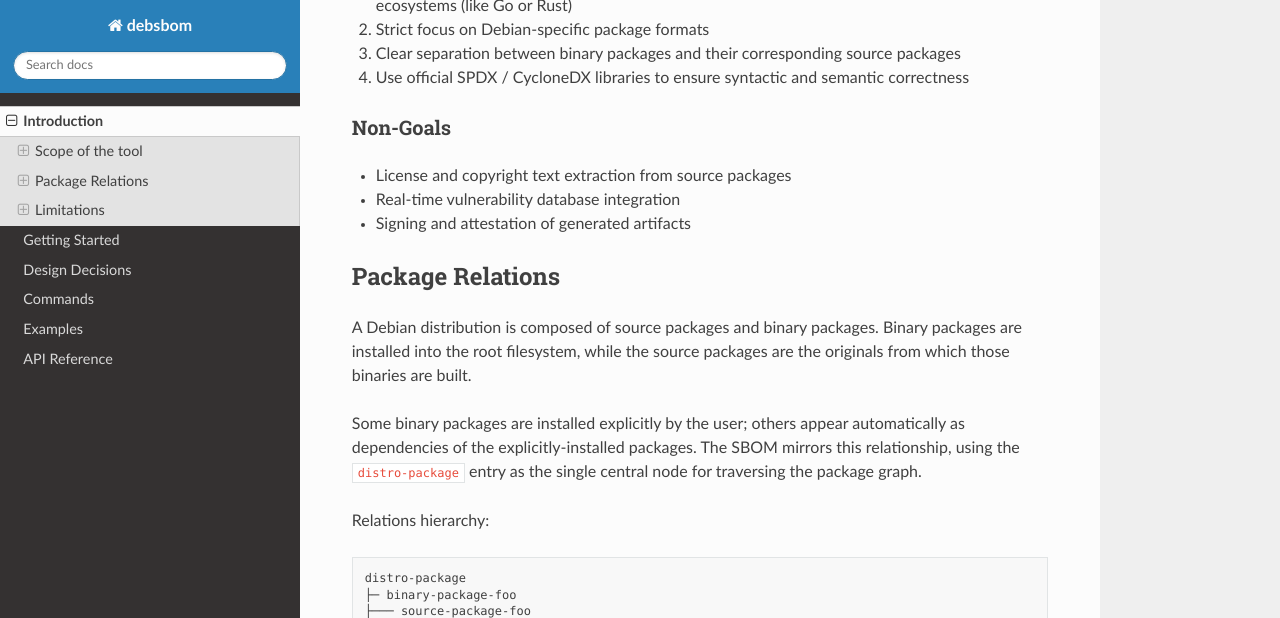
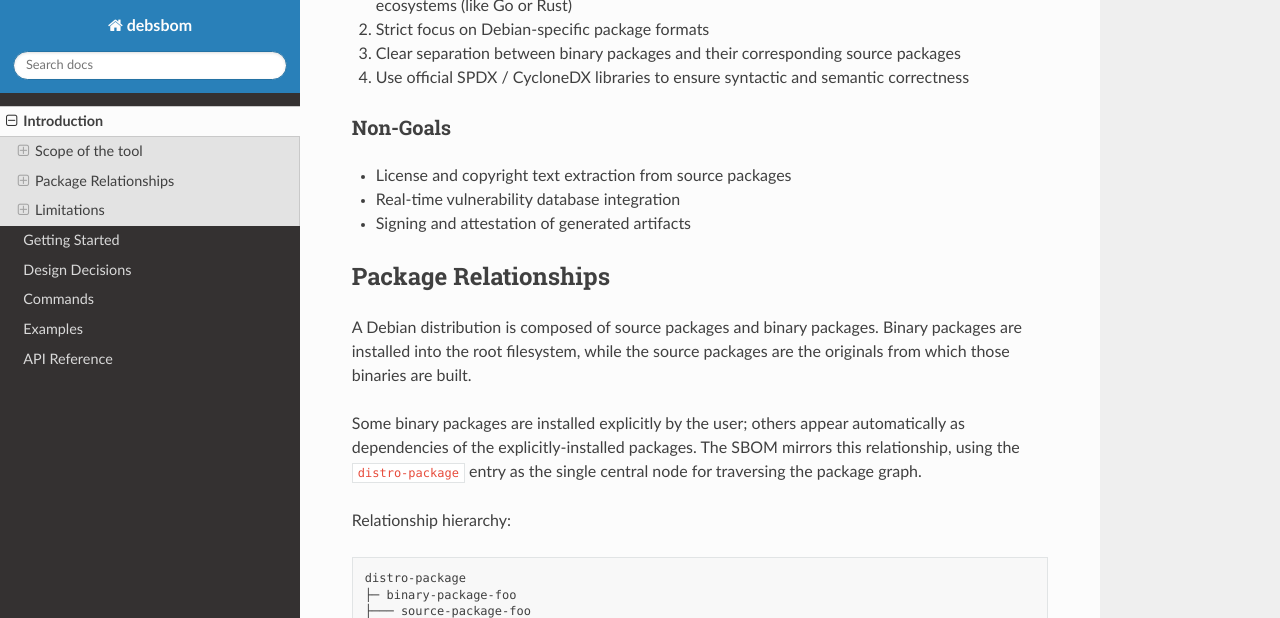
Before and after one commit to siemens/debsbom, a Sphinx documentation site: the page built from docs/source/intro.rst, in a window 1280 px wide and 900 px high, scrolled down 850 px. Shown: the top 618 px of the window. Built offline with Sphinx 7.4.7 and the Read the Docs theme 3.1.0, drawn with Linux system fonts in a browser that asks for light colours.

Commit message:
docs: use relationship instead of relation
In the documentation for Debian packages the official wording is
relationship. Lets use it everywhere so there is no confusion.

Signed-off-by: Christoph Steiger <christoph.steiger@siemens.com>

```diff
--- a/docs/source/intro.rst
+++ b/docs/source/intro.rst
@@ -36,8 +36,8 @@ Non-Goals
 - Real-time vulnerability database integration
 - Signing and attestation of generated artifacts
 
-Package Relations
------------------
+Package Relationships
+---------------------
 
 A Debian distribution is composed of source packages and binary packages.
 Binary packages are installed into the root filesystem, while the source packages are the originals from which those binaries are built.
@@ -45,7 +45,7 @@ Binary packages are installed into the root filesystem, while the source package
 Some binary packages are installed explicitly by the user; others appear automatically as dependencies of the explicitly‑installed packages.
 The SBOM mirrors this relationship, using the ``distro-package`` entry as the single central node for traversing the package graph.
 
-Relations hierarchy::
+Relationship hierarchy::
 
     distro-package
     ├─ binary-package-foo
```
